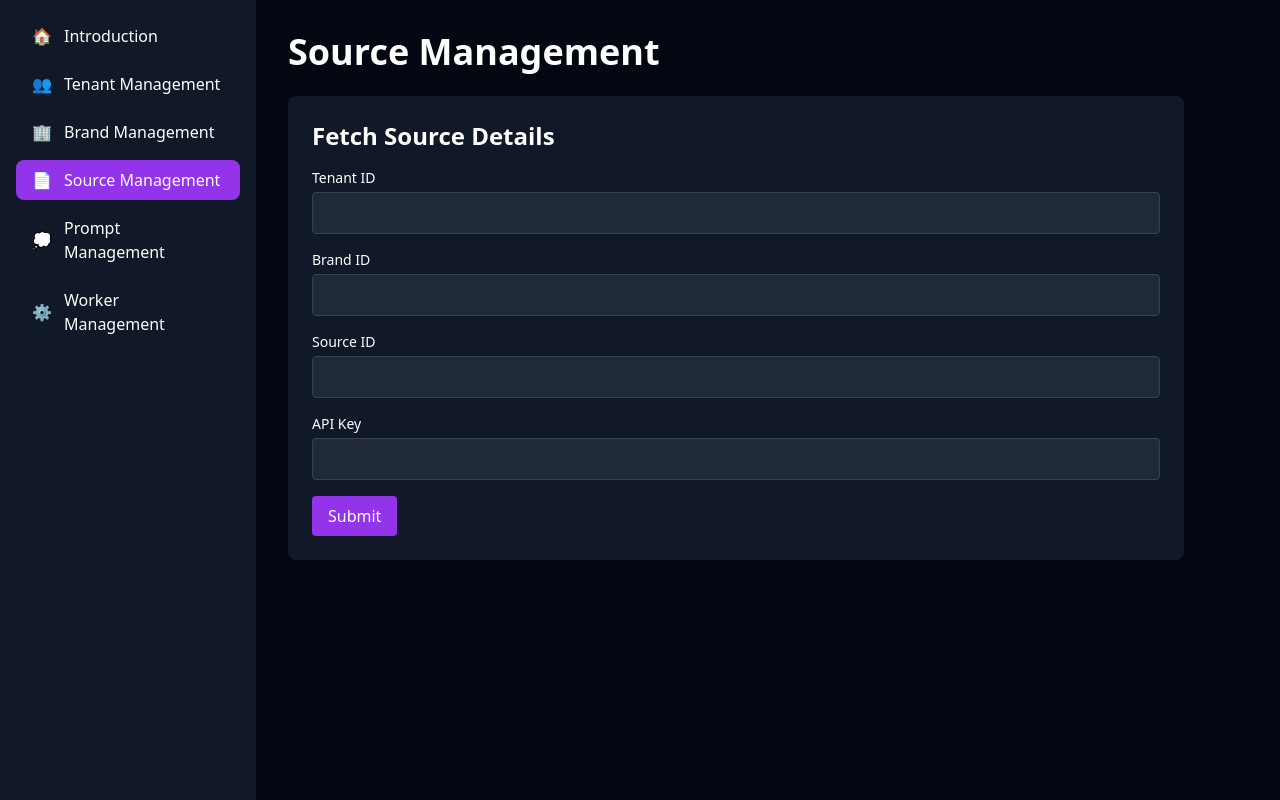
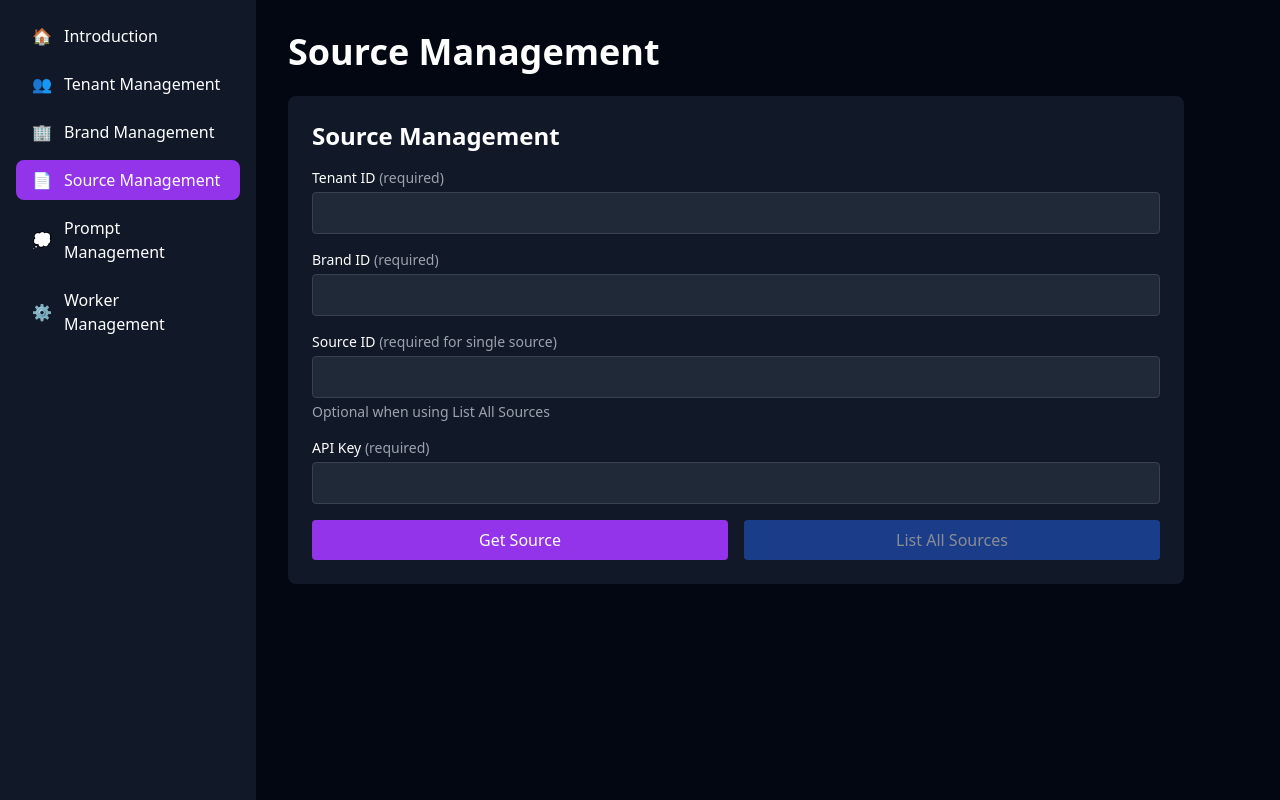
Before and after one commit to anujj-ti/social-toolkit-ui, a Next.js app: page /source in a window 1280 px wide. Built offline with nearby package versions, Linux system fonts and the light colour scheme.

Commit message:
list all for source management

```diff
--- /dev/null
+++ b/app/api/source/list/route.ts
@@ -0,0 +1,38 @@
+import { NextResponse } from 'next/server';
+
+export async function GET(request: Request) {
+  const { searchParams } = new URL(request.url);
+  const tenantId = searchParams.get('tenantId');
+  const brandId = searchParams.get('brandId');
+  const apiKey = searchParams.get('apiKey');
+
+  if (!tenantId || !brandId || !apiKey) {
+    return NextResponse.json(
+      { error: 'Missing required parameters' },
+      { status: 400 }
+    );
+  }
+
+  try {
+    const response = await fetch(
+      `https://social-toolkit.ti.trilogy.com/tenant/${tenantId}/brand/${brandId}/source`,
+      {
+        headers: {
+          Authorization: `Bearer ${apiKey}`,
+        },
+      }
+    );
+
+    if (!response.ok) {
+      throw new Error('Failed to fetch sources');
+    }
+
+    const data = await response.json();
+    return NextResponse.json(data);
+  } catch (_error) {
+    return NextResponse.json(
+      { error: 'Failed to fetch sources data' },
+      { status: 500 }
+    );
+  }
+}
--- a/app/components/SourceForm.tsx
+++ b/app/components/SourceForm.tsx
@@ -4,9 +4,10 @@ import { useState } from 'react';
 
 interface SourceFormProps {
   onSubmit: (tenantId: string, brandId: string, sourceId: string, apiKey: string) => Promise<void>;
+  onListAll: (tenantId: string, brandId: string, apiKey: string) => Promise<void>;
 }
 
-export default function SourceForm({ onSubmit }: SourceFormProps) {
+export default function SourceForm({ onSubmit, onListAll }: SourceFormProps) {
   const [tenantId, setTenantId] = useState('');
   const [brandId, setBrandId] = useState('');
   const [sourceId, setSourceId] = useState('');
@@ -23,13 +24,23 @@ export default function SourceForm({ onSubmit }: SourceFormProps) {
     }
   };
 
+  const handleListAll = async () => {
+    if (!tenantId || !brandId || !apiKey) return;
+    setIsLoading(true);
+    try {
+      await onListAll(tenantId, brandId, apiKey);
+    } finally {
+      setIsLoading(false);
+    }
+  };
+
   return (
     <div className="p-6 bg-gray-900 rounded-lg">
-      <h2 className="text-2xl font-bold mb-4">Fetch Source Details</h2>
+      <h2 className="text-2xl font-bold mb-4">Source Management</h2>
       <form onSubmit={handleSubmit} className="space-y-4">
         <div>
           <label htmlFor="tenantId" className="block text-sm font-medium mb-1">
-            Tenant ID
+            Tenant ID <span className="text-gray-400">(required)</span>
           </label>
           <input
             id="tenantId"
@@ -43,7 +54,7 @@ export default function SourceForm({ onSubmit }: SourceFormProps) {
         </div>
         <div>
           <label htmlFor="brandId" className="block text-sm font-medium mb-1">
-            Brand ID
+            Brand ID <span className="text-gray-400">(required)</span>
           </label>
           <input
             id="brandId"
@@ -57,7 +68,7 @@ export default function SourceForm({ onSubmit }: SourceFormProps) {
         </div>
         <div>
           <label htmlFor="sourceId" className="block text-sm font-medium mb-1">
-            Source ID
+            Source ID <span className="text-gray-400">(required for single source)</span>
           </label>
           <input
             id="sourceId"
@@ -68,10 +79,11 @@ export default function SourceForm({ onSubmit }: SourceFormProps) {
             disabled={isLoading}
             required
           />
+          <p className="mt-1 text-sm text-gray-400">Optional when using List All Sources</p>
         </div>
         <div>
           <label htmlFor="apiKey" className="block text-sm font-medium mb-1">
-            API Key
+            API Key <span className="text-gray-400">(required)</span>
           </label>
           <input
             id="apiKey"
@@ -83,13 +95,23 @@ export default function SourceForm({ onSubmit }: SourceFormProps) {
             required
           />
         </div>
-        <button
-          type="submit"
-          className="bg-purple-600 text-white px-4 py-2 rounded hover:bg-purple-700 disabled:opacity-50"
-          disabled={isLoading}
-        >
-          {isLoading ? 'Loading...' : 'Submit'}
-        </button>
+        <div className="flex gap-4">
+          <button
+            type="submit"
+            className="flex-1 bg-purple-600 text-white px-4 py-2 rounded hover:bg-purple-700 disabled:opacity-50"
+            disabled={isLoading}
+          >
+            {isLoading ? 'Loading...' : 'Get Source'}
+          </button>
+          <button
+            type="button"
+            onClick={handleListAll}
+            className="flex-1 bg-blue-600 text-white px-4 py-2 rounded hover:bg-blue-700 disabled:opacity-50"
+            disabled={isLoading || !tenantId || !brandId || !apiKey}
+          >
+            List All Sources
+          </button>
+        </div>
       </form>
     </div>
   );
--- a/app/source/page.tsx
+++ b/app/source/page.tsx
@@ -6,7 +6,7 @@ import SourceForm from '@/app/components/SourceForm';
 import { Source } from '@/types';
 
 export default function SourceManagement() {
-  const [source, setSource] = useState<Source | null>(null);
+  const [sources, setSources] = useState<Source[] | null>(null);
   const [error, setError] = useState<string>('');
 
   const handleSourceFetch = async (tenantId: string, brandId: string, sourceId: string, apiKey: string) => {
@@ -20,11 +20,30 @@ export default function SourceManagement() {
         throw new Error(data.error || 'Failed to fetch source');
       }
 
-      setSource(data);
+      setSources([data]);
       setError('');
     } catch (err) {
       setError(err instanceof Error ? err.message : 'An error occurred');
-      setSource(null);
+      setSources(null);
+    }
+  };
+
+  const handleListAll = async (tenantId: string, brandId: string, apiKey: string) => {
+    try {
+      const response = await fetch(
+        `/api/source/list?tenantId=${tenantId}&brandId=${brandId}&apiKey=${apiKey}`
+      );
+      const data = await response.json();
+
+      if (!response.ok) {
+        throw new Error(data.error || 'Failed to fetch sources');
+      }
+
+      setSources(data);
+      setError('');
+    } catch (err) {
+      setError(err instanceof Error ? err.message : 'An error occurred');
+      setSources(null);
     }
   };
 
@@ -34,7 +53,7 @@ export default function SourceManagement() {
         <h1 className="text-4xl font-bold mb-6">Source Management</h1>
 
         <div className="space-y-6">
-          <SourceForm onSubmit={handleSourceFetch} />
+          <SourceForm onSubmit={handleSourceFetch} onListAll={handleListAll} />
 
           {error && (
             <div className="p-4 bg-red-900/50 border border-red-500 rounded-lg text-red-200">
@@ -42,11 +61,13 @@ export default function SourceManagement() {
             </div>
           )}
 
-          {source && (
+          {sources && (
             <div className="p-6 bg-gray-900 rounded-lg">
-              <h2 className="text-xl font-bold mb-4">Source Details</h2>
+              <h2 className="text-xl font-bold mb-4">
+                {sources.length > 1 ? 'All Sources' : 'Source Details'}
+              </h2>
               <pre className="bg-gray-800 p-4 rounded overflow-auto">
-                {JSON.stringify(source, null, 2)}
+                {JSON.stringify(sources, null, 2)}
               </pre>
             </div>
           )}
```
